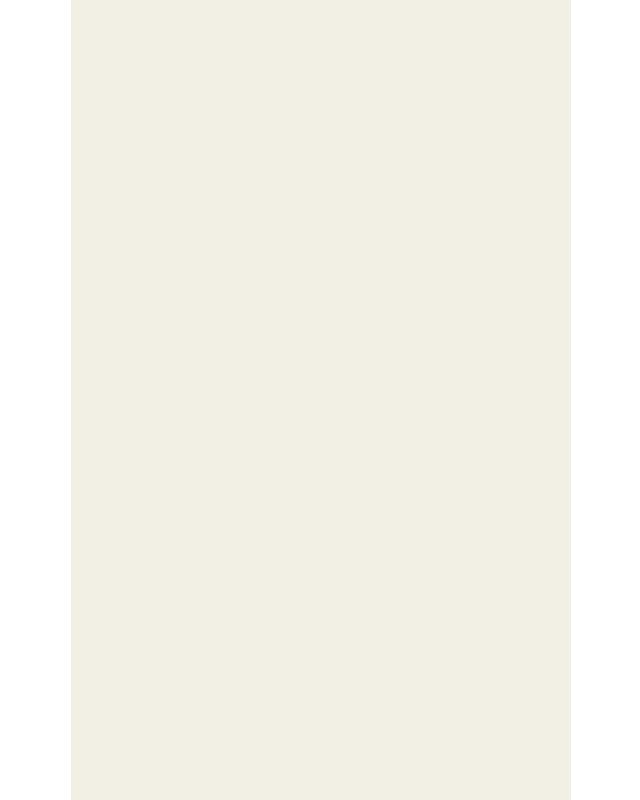
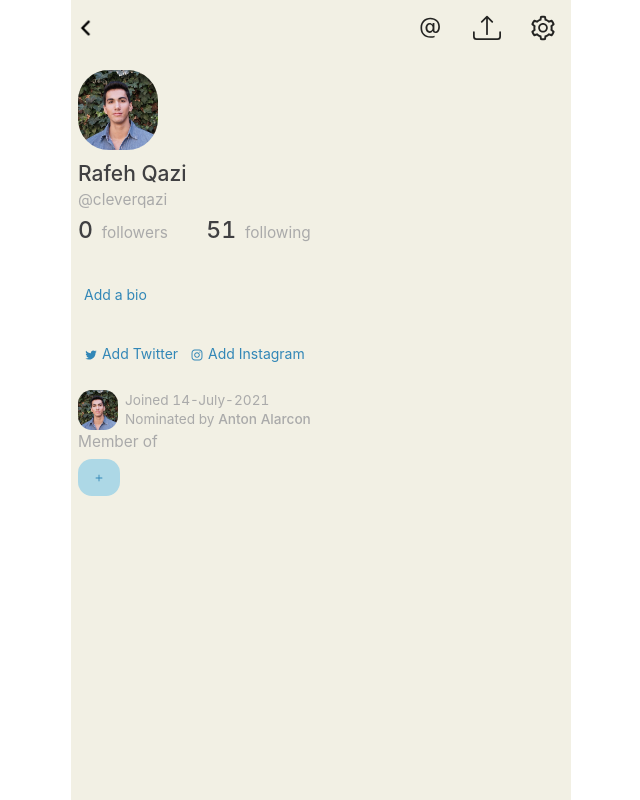
Before and after one commit to GoulartAugusto/clubhouse-clone, a React (Create React App) app: page /profile in a window 1280 px wide. Before the commit this address had no page. Shown: the whole page, without its empty margins (319-959 px from the left). Built offline with nearby package versions, Linux system fonts and the light colour scheme.

Commit message:
ADD: profile page done

```diff
--- a/package.json
+++ b/package.json
@@ -3,10 +3,12 @@
   "version": "0.1.0",
   "private": true,
   "dependencies": {
+    "@ant-design/icons": "^4.7.0",
     "@testing-library/jest-dom": "^5.11.4",
     "@testing-library/react": "^11.1.0",
     "@testing-library/user-event": "^12.1.10",
     "ant-design": "^1.0.0",
+    "antd": "^4.17.3",
     "bootstrap": "^5.1.3",
     "react": "^17.0.2",
     "react-dom": "^17.0.2",
--- a/src/App.css
+++ b/src/App.css
@@ -47,5 +47,4 @@ a:hover {
   max-width: 500px;
   margin: auto;
   overflow: hidden;
-
 }
--- a/src/App.js
+++ b/src/App.js
@@ -8,6 +8,8 @@ import AllowNotification from './pages/AllowNotification';
 import AppLayout from './pages/Layouts/AppLayout';
 import Home from './pages/Home';
 import Explore from "./pages/Explore";
+import Profile from "./pages/Profile";
+import Activity from "./pages/Activity";
 
 function App() {
   return (
@@ -25,6 +27,8 @@ function App() {
       <Routes>
       <Route path="/home" element={<Home />} />
       <Route path="/explore" element={<Explore />} />
+      <Route path="/profile" element={<Profile />} />
+      <Route path="/activity" element={<Activity />} />
       </Routes>
       </AppLayout>
       </BrowserRouter>
--- /dev/null
+++ b/src/components/SubHeader.js
@@ -0,0 +1,16 @@
+import React from 'react';
+import style from "../style/explore.module.css";
+import { Link } from "react-router-dom";
+
+function SubHeader(props) {
+    return (
+        <div className={style.head}>
+            <Link to="/home">
+                <img src="images/arrow.png" />
+            </Link>
+            <h3>{props.pageTitle}</h3>
+        </div>
+    );
+}
+
+export default SubHeader
--- /dev/null
+++ b/src/data/Activity.json
@@ -0,0 +1,51 @@
+[
+    {
+      "id": 1,
+      "image": ["user-img.jpg", "user-img.jpg"],
+      "title": "Grant Cardone",
+      "description": "scheduled \"10X Kids w/ Sabrina & Scarlett Cardone\" for Monday April 12 at 1:00am",
+      "time": "1d ago"
+    },
+    {
+      "id": 2,
+      "image": ["user-img.jpg", "user-img.jpg"],
+      "title": "Grant Cardone",
+      "description": "scheduled \"10X Kids w/ Sabrina & Scarlett Cardone\" for Monday April 12 at 1:00am",
+      "time": "1d ago"
+    },
+    {
+      "id": 3,
+      "image": ["user-img.jpg", "user-img.jpg"],
+      "title": "Grant Cardone",
+      "description": "scheduled \"10X Kids w/ Sabrina & Scarlett Cardone\" for Monday April 12 at 1:00am",
+      "time": "1d ago"
+    },
+    {
+      "id": 4,
+      "image": ["user-img.jpg", "user-img.jpg"],
+      "title": "Grant Cardone",
+      "description": "scheduled \"10X Kids w/ Sabrina & Scarlett Cardone\" for Monday April 12 at 1:00am",
+      "time": "1d ago"
+    },
+    {
+      "id": 5,
+      "image": ["user-img.jpg", "user-img.jpg"],
+      "title": "Grant Cardone",
+      "description": "scheduled \"10X Kids w/ Sabrina & Scarlett Cardone\" for Monday April 12 at 1:00am",
+      "time": "1d ago"
+    },
+    {
+      "id": 6,
+      "image": ["user-img.jpg", "user-img.jpg"],
+      "title": "Grant Cardone",
+      "description": "scheduled \"10X Kids w/ Sabrina & Scarlett Cardone\" for Monday April 12 at 1:00am",
+      "time": "1d ago"
+    },
+    {
+      "id": 7,
+      "image": ["user-img.jpg", "user-img.jpg"],
+      "title": "Grant Cardone",
+      "description": "scheduled \"10X Kids w/ Sabrina & Scarlett Cardone\" for Monday April 12 at 1:00am",
+      "time": "1d ago"
+    }
+  ]
--- a/src/index.js
+++ b/src/index.js
@@ -3,6 +3,8 @@ import ReactDOM from 'react-dom';
 import App from './App';
 import reportWebVitals from './reportWebVitals';
 import "bootstrap/dist/css/bootstrap.min.css";
+import "antd/dist/antd.css"
+
 
 ReactDOM.render(
   <React.StrictMode>
--- /dev/null
+++ b/src/pages/Activity.js
@@ -0,0 +1,20 @@
+import React from 'react';
+import { Link } from "react-router-dom";
+import data from "../data/Activity";
+import style from "../style/activity.explore.module.css";
+
+function Activity() {
+    return (
+    <>
+    <div className={style.activityContainer}>
+        <div className={style.activityHeader}>
+            <Link to="/home">
+                <img src="/images/arrow.png" alt="" className="arrow_icon" />
+            </Link>
+        </div>
+    </div>
+    </>
+    )
+}
+
+export default Activity
--- a/src/pages/Explore.js
+++ b/src/pages/Explore.js
@@ -3,6 +3,8 @@ import style from "../style/explore.module.css";
 import { Input } from "antd";
 import { DownOutlined, FireOutlined } from "@ant-design/icons";
 import data from "../data/Explore.json";
+import SubHeader from "../components/SubHeader";
+
 
 function Explore() {
     const { people, conversation } = data;
@@ -11,6 +13,7 @@ function Explore() {
 
         <div className={style.exploreContainer}>
                 <div className={style.header}>
+                    <SubHeader pageTitle="EXPLORE" />
 
                     <Input style={{
                         backgroundColor: "#f4f4f4",
@@ -22,10 +25,9 @@ function Explore() {
                         size="large"
                         placeholder="Find People and Clubs"
                         prefix={<img src="images/search.png" width="15px" />}
-                        >
-                        </Input>
+                        ></Input>
                 </div>
-            <h6>People to Follow</h6>
+            <h6>PEOPLE TO FOLLOW</h6>
             <div className={style.peopleContainer}>
                 {people.map((item) => (
                     <div>
--- /dev/null
+++ b/src/pages/Profile.js
@@ -0,0 +1,69 @@
+import React from 'react';
+import exploreStyle from "../style/explore.module.css";
+import style from "../style/profile.module.css";
+import { Link } from "react-router-dom";
+import { BsAt, BsUpload, BsPlus } from "react-icons/bs";
+import { AiOutlineInstagram, AiOutlineSetting, AiOutlineTwitter } from "react-icons/ai";
+
+
+function Profile() {
+    return (
+    <>
+        <div className={style.profileContainer}>
+            <div className={exploreStyle.header}>
+                <div className={`${exploreStyle.head} text-end mb-0`}>
+                    <Link to="/home">
+                        <img src="/images/arrow.png"
+                             alt=""
+                             className={exploreStyle.arrow_icon} />
+                    </Link>
+                    <div className={style.actionBtn}>
+                        <BsAt />
+                        <BsUpload />
+                        <AiOutlineSetting />
+                    </div>
+                </div>
+            </div>
+            <img src="/images/user-img.jpg"
+                 alt=""
+                 className={style.profile_image}
+            />
+            <h4>Rafeh Qazi</h4>
+            <p>@cleverqazi</p>
+            <div className={style.follow}>
+                <p>
+                    <span>0</span> followers
+                </p>
+                <p>
+                    <span>51</span> following
+                </p>
+            </div>
+            <button>Add a bio</button>
+            <div className='mb-4'>
+                <button className='mb-0'>
+                <AiOutlineTwitter /> Add Twitter
+                </button>
+                <button className='mb-0'>
+                <AiOutlineInstagram /> Add Instagram
+                </button>
+            </div>
+            <div className={style.nominated}>
+                <img src="/images/user-img.jpg" alt="" />
+                <div>
+                    <p>Joined 14-July-2021</p>
+                    <p>Nominated by <span>Anton Alarcon</span>
+                    </p>
+                </div>
+            </div>
+            <p>Member of</p>
+            <button className={style.addMemberBtn}>
+                <BsPlus />
+            </button>
+        </div>
+
+
+    </>
+    )
+}
+
+export default Profile
--- /dev/null
+++ b/src/style/activity.explore.module.css
@@ -0,0 +1,3 @@
+.activityContainer {
+    height: 100%;
+}
--- a/src/style/explore.module.css
+++ b/src/style/explore.module.css
@@ -112,3 +112,34 @@
     line-height: 1.2;
     font-size: 0.8em;
 }
+
+.header {
+    position: absolute;
+    left: 0;
+    right: 0;
+    top: 0;
+    background-color: #f2f0e4;
+    z-index: 5;
+    padding: 0.5em;
+}
+
+.head {
+    text-align: center;
+    padding: 0.5em 0.5em;
+    position: relative;
+    margin-bottom: 0.5em;
+}
+
+.head img {
+    width: 15px;
+    position: absolute;
+    left: 0;
+    top: 50%;
+    transform: translateY(-50%);
+}
+
+.head h3 {
+    margin: 0;
+    font-size: 1.2em;
+
+}
--- /dev/null
+++ b/src/style/profile.module.css
@@ -0,0 +1,87 @@
+.profileContainer {
+    height: 100%;
+    overflow: auto;
+    padding: 0 0.5em;
+    padding-top: 5em;
+}
+
+.actionBtn svg {
+    font-size: 2em;
+    margin-right: 1em;
+}
+
+.profileContainer .profile_image {
+    width: 80px;
+    border-radius: 2.2em;
+
+}
+
+.actionBtn > svg:last-child {
+    margin-right: 0;
+}
+
+.profileContainer h4 {
+    font-size: 1.5em;
+    color: var(--textColor);
+    margin: 0.5em 0 0.1em 0;
+}
+
+.profileContainer p {
+    font-size: 1.1em;
+    color: #aaaaaa;
+    margin: 0;
+}
+
+.profileContainer .follow {
+    display: flex;
+    margin-bottom: 2.5em;
+}
+
+.profileContainer .follow>p:first-child {
+    margin-right: 2.5em;
+}
+
+.profileContainer .follow p span {
+    font-weight: 500;
+    color: var(--textColor);
+    margin-right: 0.2em;
+    font-size: 1.5em;
+}
+
+.profileContainer button {
+    border: none;
+    background-color: transparent;
+    color: var(--btnBgColor);
+    margin-bottom: 2.5em;
+}
+
+.nominated {
+    display: flex;
+    align-items: center;
+    margin-right: 1em;
+}
+
+.nominated img{
+    width: 40px;
+    border-radius: 1em;
+    margin-right: 0.5em;
+}
+
+.nominated p {
+    font-size: 0.975em;
+    line-height: 1.4;
+}
+
+.nominated p span {
+    font-weight: 500;
+    color: var(--txtColor);
+}
+
+.addMemberBtn {
+    background-color: lightblue !important;
+    margin-bottom: 0 !important;
+    padding: 0.8em 1em;
+    line-height: 1;
+    border-radius: 1em;
+    margin-top: 0.3em;
+}
```
Also changed, not shown: 1 other file (tests, documents, lock files or other folders).
